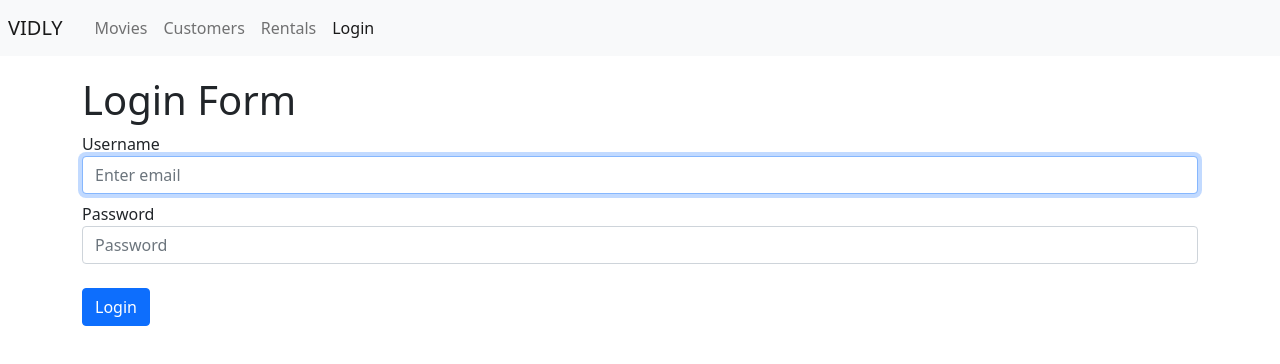
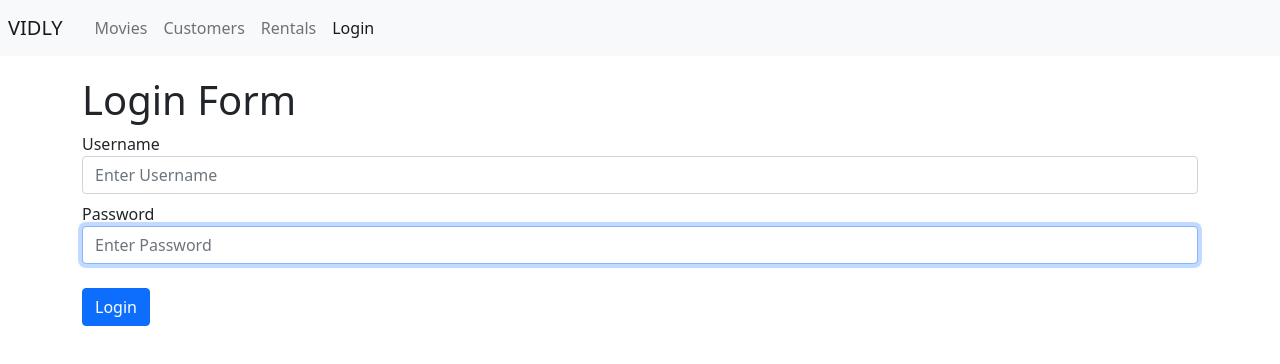
Before and after one commit to kavindushyamal26/Vidly-Project, a React (Create React App) app: page /login in a window 1280 px wide. Shown: the top 364 px of the page. Built offline with nearby package versions, Linux system fonts and the light colour scheme.

Commit message:
Input component

```diff
--- /dev/null
+++ b/src/components/common/input.jsx
@@ -0,0 +1,20 @@
+import React from "react";
+
+const Input = ({ name, label, value, placeholder, onChange, autoFocus }) => {
+  return (
+    <div className="form-group my-2">
+      <label htmlFor={name}>{label}</label>
+      <input
+        autoFocus={autoFocus}
+        value={value}
+        onChange={onChange}
+        name={name}
+        className="form-control"
+        id={name}
+        placeholder={placeholder}
+      />
+    </div>
+  );
+};
+
+export default Input;
--- a/src/components/loginForm.jsx
+++ b/src/components/loginForm.jsx
@@ -1,4 +1,5 @@
 import React, { Component } from "react";
+import Input from "./common/input";
 
 class LoginForm extends Component {
   state = {
@@ -21,31 +22,23 @@
       <div>
         <h1>Login Form</h1>
         <form onSubmit={this.handleSubmit}>
-          <div className="form-group my-2">
-            <label htmlFor="username">Username</label>
-            <input
-              autoFocus
+          <Input
+            name="username"
+            label="Username"
             value={account.username}
+            placeholder="Enter Username"
             onChange={this.handleChange}
-              name="username"
-              className="form-control"
-              id="username"
-              aria-describedby="emailHelp"
-              placeholder="Enter email"
+            autoFocus="true"
           />
-          </div>
-          <div className="form-group my-2">
-            <label htmlFor="password">Password</label>
-            <input
+          <Input
+            name="password"
+            label="Password"
             value={account.password}
+            placeholder="Enter Password"
             onChange={this.handleChange}
-              type="password"
-              name="password"
-              className="form-control"
-              id="password"
-              placeholder="Password"
+            autoFocus="false"
           />
-          </div>
+
           <button type="submit" className="btn btn-primary my-3">
             Login
           </button>
```
Lines whose indentation alone changed are shown as unchanged.
